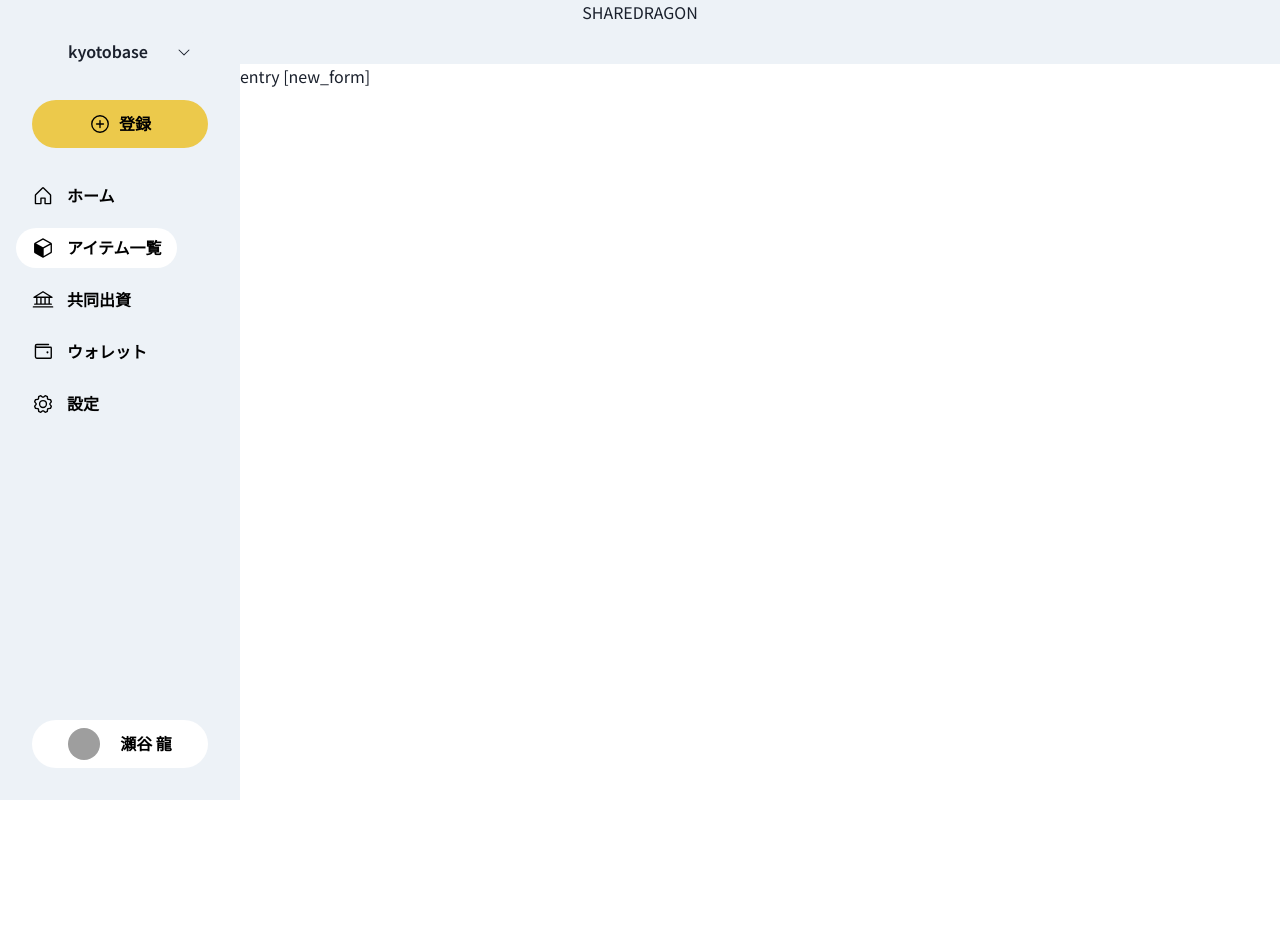
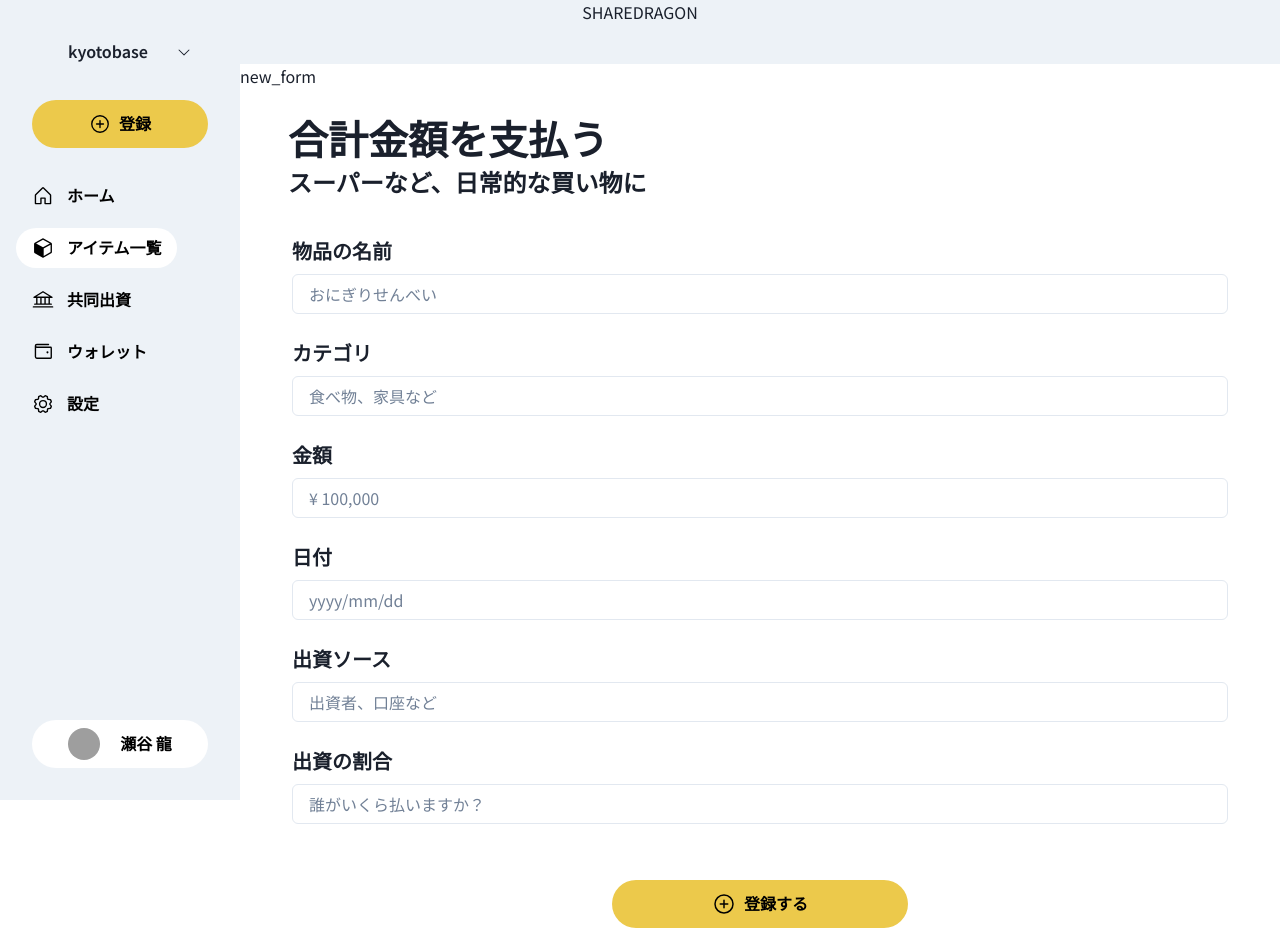
Before and after one commit to chell-uoxou/hackathon-2023-TeamB, a Next.js app: page /entry/new_form in a window 1280 px wide. Shown: the top 952 px of the page. Before the commit the page ends 800 px from the top, so only its background shows below. Built offline with nearby package versions, Linux system fonts and the light colour scheme; grey boxes are pictures that could not be loaded.

Commit message:
feat: 追い込み 新規物品登録のフォーム

```diff
--- /dev/null
+++ b/src/app/(routes)/entry/new_form/page.tsx
@@ -0,0 +1,77 @@
+'use client'
+
+import PageHeader from '@/app/_components/PageHeader'
+import ChakraInputWithTitle from '@/app/_components/ui/ChakraInputWithTitle'
+import PrimaryButton from '@/app/_components/ui/PrimaryButton'
+import { Box, Center, Flex, HStack, VStack } from '@chakra-ui/react'
+import { PlusCircle } from '@phosphor-icons/react'
+import { useRouter } from 'next/navigation'
+import { useState } from 'react'
+
+export default function Page() {
+  const formChangeHandler = (e: any) => {
+    console.log(e)
+  }
+  const [isSubmitting, setSubmitting] = useState(false)
+  const router = useRouter()
+  return (
+    <>
+      <h1>new_form</h1>
+      <PageHeader
+        title="合計金額を支払う"
+        description="スーパーなど、日常的な買い物に"
+      />
+      <VStack>
+        <ChakraInputWithTitle
+          title="物品の名前"
+          modeId="0"
+          placeholder="おにぎりせんべい"
+          onChange={formChangeHandler}
+        />
+        <ChakraInputWithTitle
+          title="カテゴリ"
+          modeId="0"
+          placeholder="食べ物、家具など"
+          onChange={formChangeHandler}
+        />
+        <ChakraInputWithTitle
+          title="金額"
+          modeId="0"
+          placeholder="¥ 100,000"
+          onChange={formChangeHandler}
+        />
+        <ChakraInputWithTitle
+          title="日付"
+          modeId="0"
+          placeholder="yyyy/mm/dd"
+          onChange={formChangeHandler}
+        />
+        <ChakraInputWithTitle
+          title="出資ソース"
+          modeId="0"
+          placeholder="出資者、口座など"
+          onChange={formChangeHandler}
+        />
+        <ChakraInputWithTitle
+          title="出資の割合"
+          modeId="0"
+          placeholder="誰がいくら払いますか？"
+          onChange={formChangeHandler}
+        />
+      </VStack>
+      <Flex margin={10} flexDirection={'column'} alignItems={'center'}>
+        <PrimaryButton
+          isLoading={isSubmitting}
+          size={'lg'}
+          label="登録する"
+          icon={<PlusCircle size={'24px'} />}
+          paddingLR={100}
+          onClick={() => {
+            setSubmitting(true)
+            router.push('/entry')
+          }}
+        />
+      </Flex>
+    </>
+  )
+}
--- a/src/app/_components/ui/ChakraInputWithTitle.tsx
+++ b/src/app/_components/ui/ChakraInputWithTitle.tsx
@@ -1,18 +1,25 @@
-import { Input, Text } from '@chakra-ui/react'
-import { type } from 'os'
+import { Input, Text, VStack } from '@chakra-ui/react'
+import { ChangeEventHandler } from 'react'
 
 type Props = {
   title?: string
   modeId: string
   placeholder?: string
-  onChange?: Function
+  onChange?: ChangeEventHandler
 }
 
 export default function ChakraInputWithTitle(props: Props) {
   return (
-    <>
-      <Text>{props.title}</Text>
-      <Input placeholder="Basic usage" />
-    </>
+    <VStack
+      alignItems={'flex-start'}
+      width={'90%'}
+      marginTop={4}
+      marginBottom={0}
+    >
+      <Text fontSize={'20px'} fontWeight={'700'}>
+        {props.title}
+      </Text>
+      <Input placeholder={props.placeholder} onChange={props.onChange} />
+    </VStack>
   )
 }
--- a/src/app/_components/ui/ModeSelectionItem.tsx
+++ b/src/app/_components/ui/ModeSelectionItem.tsx
@@ -7,6 +7,7 @@ import {
   Text,
   VStack,
 } from '@chakra-ui/react'
+import { useRouter } from 'next/navigation'
 
 import { type } from 'os'
 import { ReactElement } from 'react'
@@ -19,12 +20,15 @@ type Props = {
 }
 
 export default function ModeSelectionItem(props: Props) {
+  const href = '/entry/new_form'
+  const router = useRouter()
   return (
     <Card
       flexGrow={1}
       backgroundColor={'gray.50'}
       boxShadow={'xs'}
       rounded={'xl'}
+      onClick={() => router.push(href)}
     >
       <CardBody>
         <VStack justifyContent={'center'}>
--- /dev/null
+++ b/src/app/_components/ui/PrimaryButton.tsx
@@ -0,0 +1,35 @@
+import { Button, ResponsiveValue, Text, ThemingProps } from '@chakra-ui/react'
+import { PlusCircle } from '@phosphor-icons/react'
+import { useRouter } from 'next/navigation'
+import { JSXElementConstructor, MouseEventHandler, ReactElement } from 'react'
+
+type Props = {
+  isLoading?: boolean
+  size?: ResponsiveValue<(string & {}) | 'sm' | 'md' | 'lg' | 'xs'>
+  icon?: ReactElement<any, string | JSXElementConstructor<any>>
+  label: string
+  onClick?: MouseEventHandler<HTMLButtonElement>
+  paddingLR?: number
+}
+
+const PrimaryButton = (props: Props) => {
+  return (
+    <Button
+      isLoading={props.isLoading}
+      borderRadius="100px"
+      colorScheme="yellow"
+      margin={4}
+      size={props.size}
+      leftIcon={props.icon}
+      onClick={props.onClick}
+      paddingLeft={props.paddingLR}
+      paddingRight={props.paddingLR}
+    >
+      <Text fontSize={'16px'} fontWeight="bold">
+        {props.label}
+      </Text>
+    </Button>
+  )
+}
+
+export default PrimaryButton
```
Also changed, not shown: src/app/(routes)/fund/new_form/page.tsx (deleted, +0 -7 lines).
